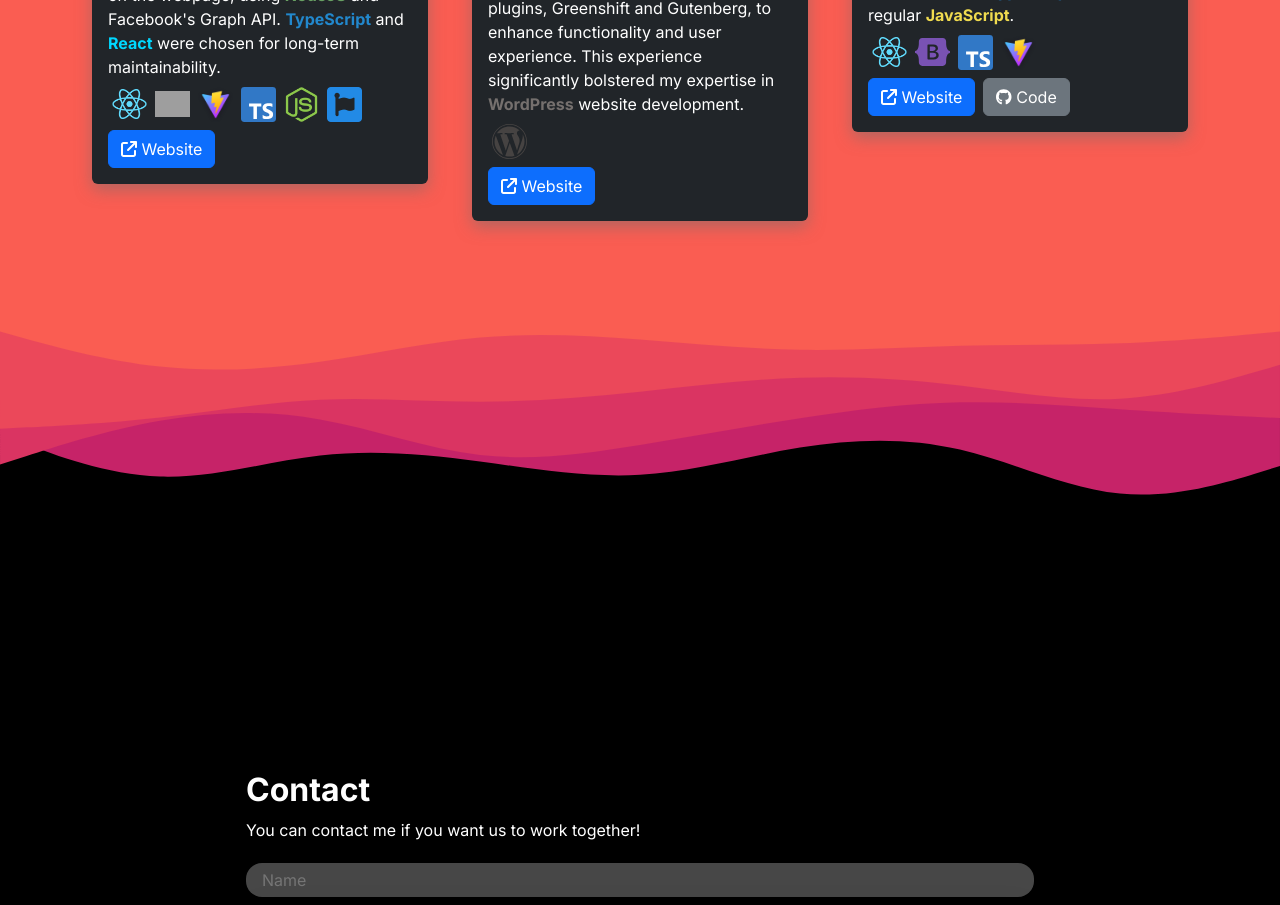
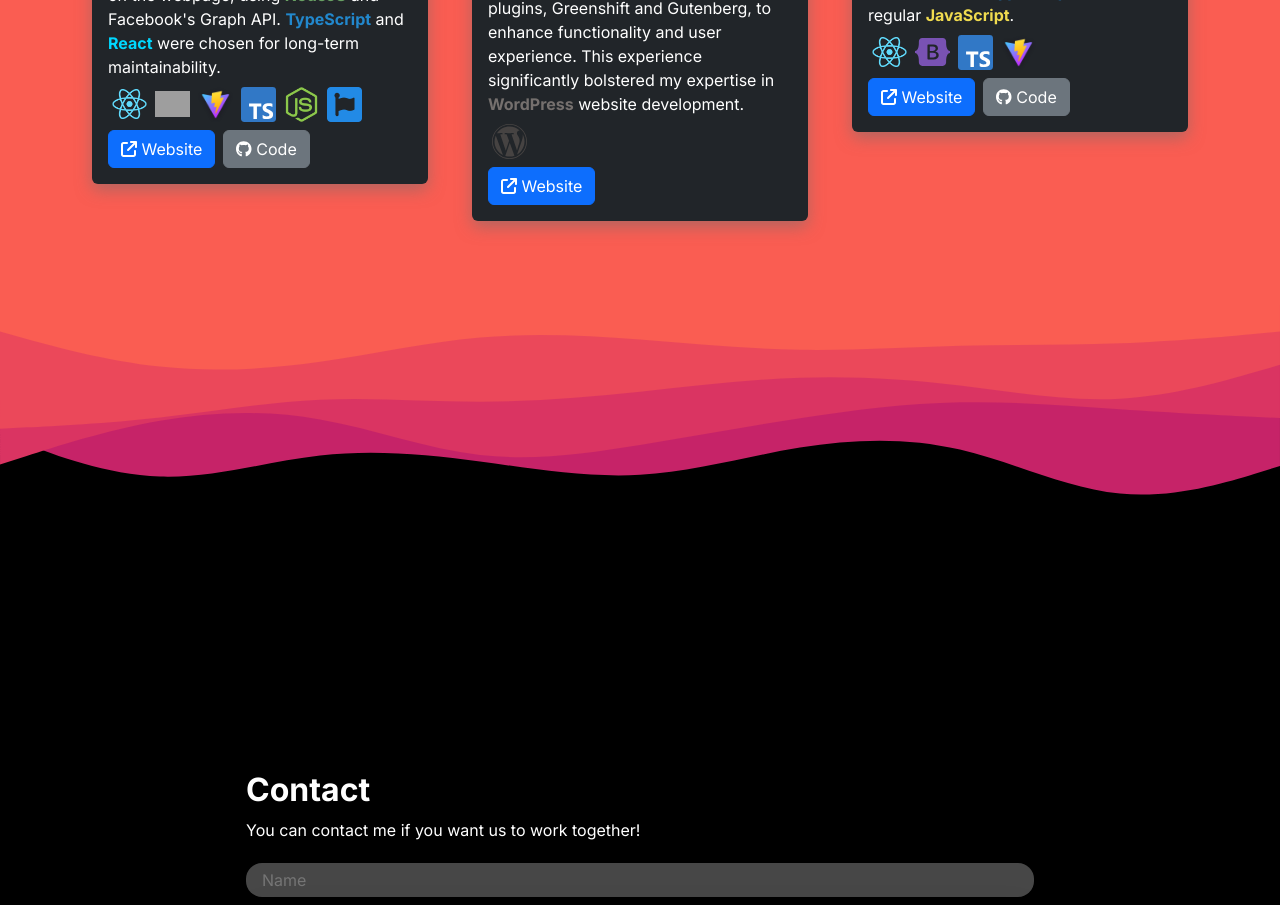
Before and after one commit to fred-gutierrez/fred-react-portfolio, a React (Vite) app: page / in a window 1280 px wide. Shown: the part 3060-3965 px from the top of the page. Built offline with nearby package versions, Linux system fonts and the light colour scheme; grey boxes are pictures that could not be loaded.

Commit message:
Added github public repo to the Eka project

```diff
--- a/src/data/projectsData.jsx
+++ b/src/data/projectsData.jsx
@@ -88,7 +88,7 @@ export default [
       fontAwesomeImg,
     ],
     link: "https://ekabienesraices.netlify.app/",
-    codeLink: false,
+    codeLink: "https://github.com/fred-gutierrez/Eka-Facebook-API",
   },
   {
     title: "Fé Media",
```
